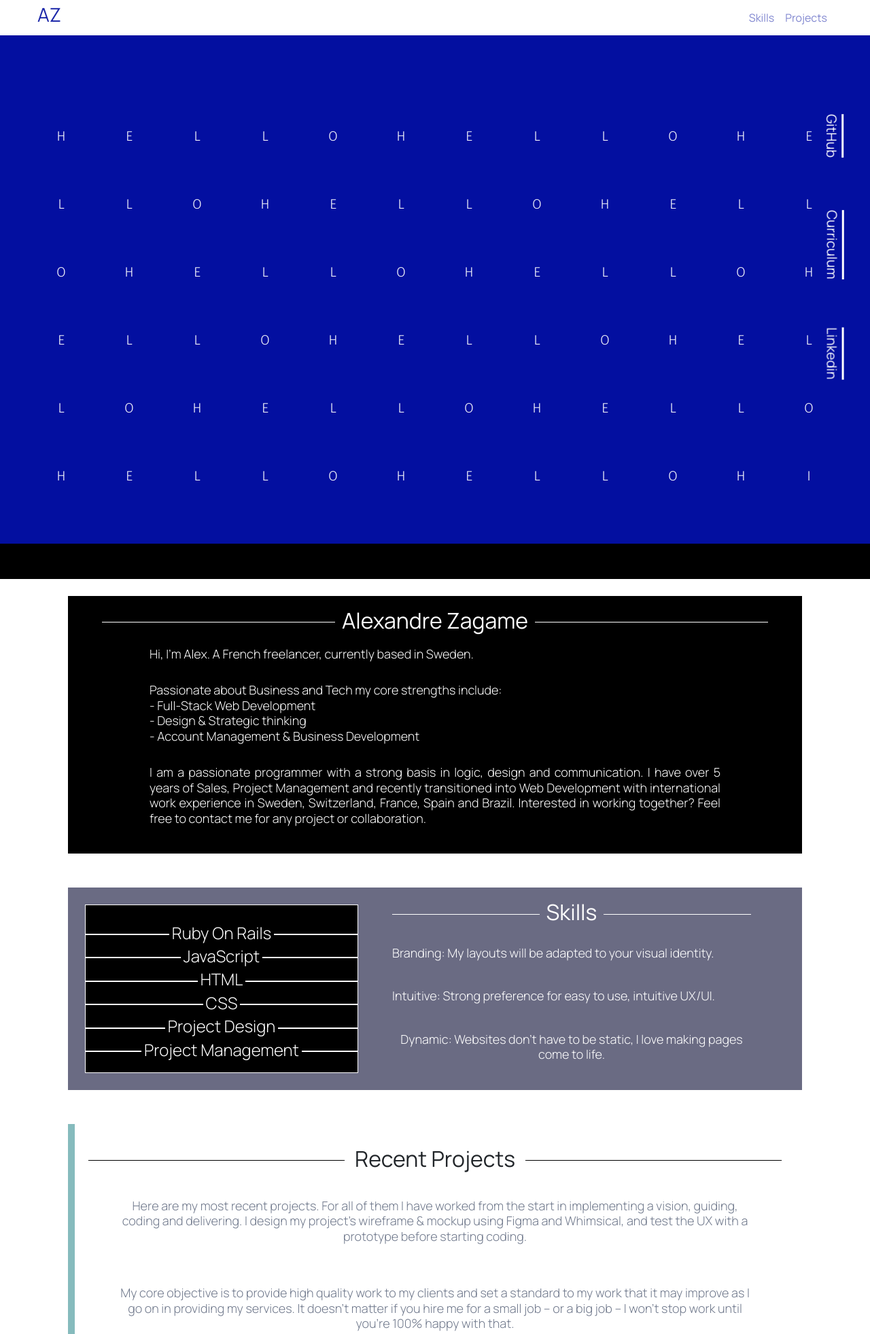
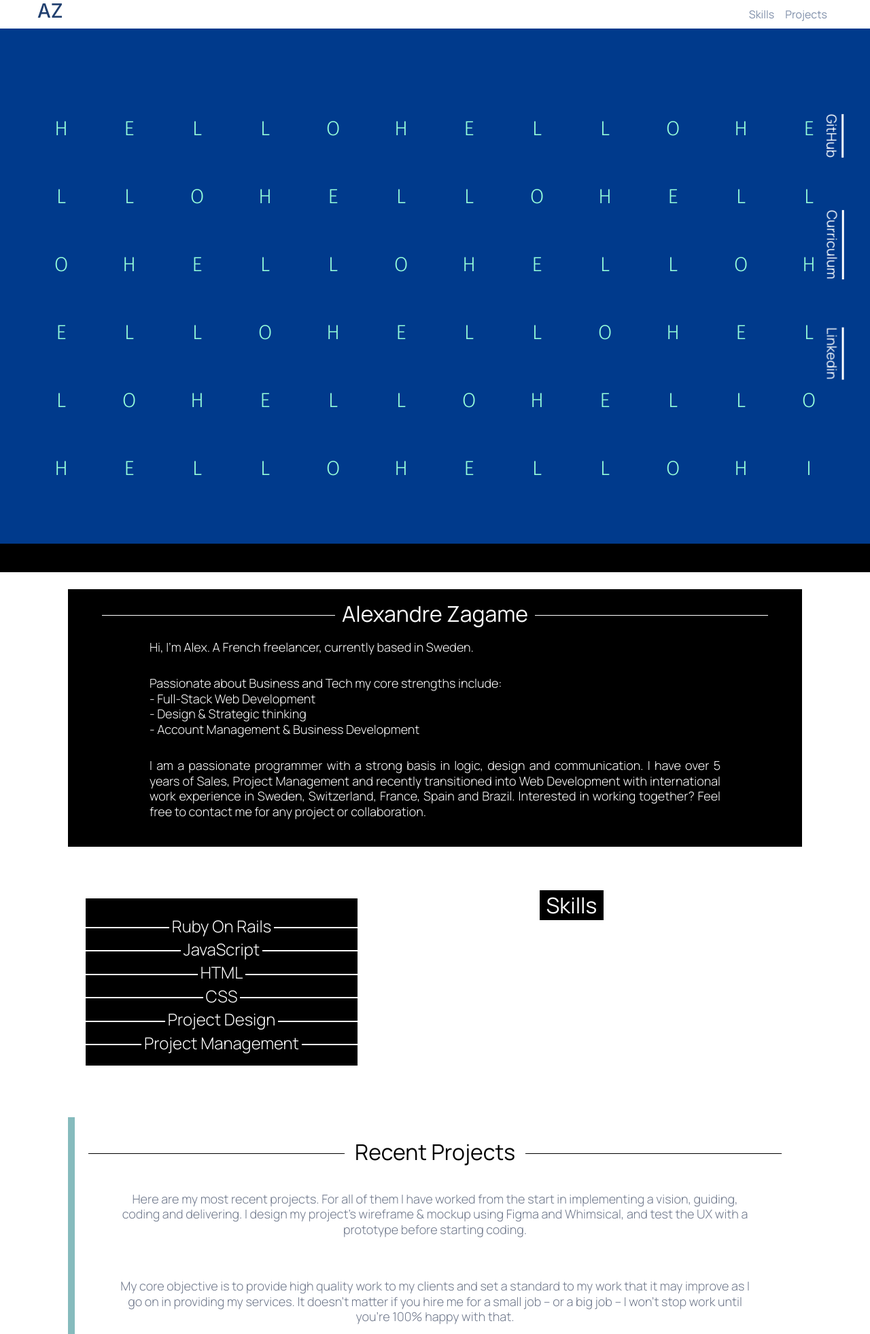
Before and after one commit to alexandrezagame/portfolio, a PHP site: page / in a window 1280 px wide. Shown: the top 1963 px of the page at 68% size. Run offline with PHP 8.4, Linux system fonts and the light colour scheme; some libraries are stand-ins or nearby versions; some web fonts are replaced.

Commit message:
changes in the portfolio

```diff
--- a/index.html
+++ b/index.html
@@ -24,17 +24,23 @@
     <script src="https://cdn.jsdelivr.net/npm/popper.js@1.16.0/dist/umd/popper.min.js" integrity="sha384-Q6E9RHvbIyZFJoft+2mJbHaEWldlvI9IOYy5n3zV9zzTtmI3UksdQRVvoxMfooAo" crossorigin="anonymous"></script>
     <script src="https://stackpath.bootstrapcdn.com/bootstrap/4.4.1/js/bootstrap.min.js" integrity="sha384-wfSDF2E50Y2D1uUdj0O3uMBJnjuUD4Ih7YwaYd1iqfktj0Uod8GCExl3Og8ifwB6" crossorigin="anonymous"></script>
 
+    <!-- Jquery -->
+    <script src="https://ajax.googleapis.com/ajax/libs/jquery/2.2.0/jquery.min.js"></script>
 
 </head>
 
 <body>
 <div class="wrapper">
+
+    <!-- background -->
+    <section class="background"></section>
+
     <!-- Navbar -->
     <div class="navbar-section">
         <div class="navbar navbar-expand-sm navbar-light navbar-lewagon">
-            <a class="navbar-brand" href="#">
+
                 <h3>AZ</h3>
-            </a>
+
           <button class="navbar-toggler" type="button" data-toggle="collapse" data-target="#navbarSupportedContent" aria-controls="navbarSupportedContent" aria-expanded="false" aria-label="Toggle navigation">
             <span class="navbar-toggler-icon"></span>
           </button>
@@ -58,7 +64,7 @@
         </div>
     </div>
 
-<!-- test -->
+<!-- magnifier section -->
 
 <section id="hi-magnifier">
 <section class="hi-there">
@@ -136,6 +142,27 @@
     <div class="hi-message">I</div>
 </section>
 </section>
+
+
+
+<!-- <div class="parallax">
+    <div class="box box-1">
+        1
+    </div>
+    <div class="box box-2">
+        2
+    </div>
+    <div class="box box-3">
+        3
+    </div>
+    <div class="box box-4">
+        4
+    </div>
+    <div class="box box-5">
+        5
+    </div>
+</div> -->
+
     <!-- banner -->
     <div class="banner-section">
         <section class="banner-text">
@@ -170,6 +197,9 @@
 
     <!-- Skills -->
 <section id="skills">
+
+
+<section class="content"></section>
     <div class="skills-section">
         <section class="banner-text-skills">
             <div class="skills-list">
@@ -181,7 +211,7 @@
                     <h4><span>Project Design</span></h4>
                     <h4><span>Project Management</span></h4>
                 </ul>
-                <section class="background"></section>
+            <section class="background"></section>
             </div>
             <div class="skills-text">
                 <h2><span>Skills</span></h2>
@@ -503,9 +533,6 @@
                 </code>
             </div>
         </div>
-        <!-- <div class="side-project two">
-            hi there
-        </div> -->
     </div>
 </section> -->
 
@@ -527,7 +554,7 @@
         </div>
     </div>
 
-    <!-- script -->
+<!-- magnifier script -->
 <script>
 
   document.addEventListener("mousemove", function(event) {
@@ -547,6 +574,7 @@
 
 </script>
 
+<!-- color changer script -->
 <script src="https://cdnjs.cloudflare.com/ajax/libs/chroma-js/2.1.0/chroma.min.js"></script>
 <script>
 const changer = document.querySelector("div.color-changer input");
@@ -565,16 +593,7 @@ changer.addEventListener("input", function() {
 })
 </script>
 
-<!-- <script>
-var myCustomScrollbar = document.querySelector('.my-custom-scrollbar');
-var ps = new PerfectScrollbar(myCustomScrollbar);
 
-var scrollbarY = myCustomScrollbar.querySelector('.ps__rail-y');
-
-myCustomScrollbar.onscroll = function () {
-  scrollbarY.style.cssText = `top: ${this.scrollTop}px!important; height: 400px; right: ${-this.scrollLeft}px`;
-}
-</script> -->
 
 
 </body>
--- a/style/components/background.css
+++ b/style/components/background.css
@@ -4,12 +4,9 @@ section.background {
 	left: 0;
 	width: 100%;
 	height: 100%;
-	background-color: #030FA0;
+	background-color: #001f54;
 	/*background-image: url('https://images.pexels.com/photos/8892/pexels-photo.jpg?auto=compress&cs=tinysrgb&dpr=2&h=750&w=1260');*/
-	/*-webkit-filter: blur(5px); /* Safari 6.0 - 9.0 */*/
-  	/*filter: blur(5px);*/
-  	/*-webkit-filter: grayscale(100%);*/
-  	/*filter: grayscale(100%);*/
+
 	background-size: cover;
 	background-position: center;
 	mix-blend-mode: screen;
--- a/style/components/magnifier.css
+++ b/style/components/magnifier.css
@@ -7,7 +7,7 @@
   text-align: center;
 
   background-color: black;
-  color: white;
+  color: #96FFCA;
 
   min-height: 100vh;
 
@@ -29,7 +29,7 @@ section.hi-there {
 
 div.hi-message {
   font-weight: 300;
-  transform: scale(0.2);
+  transform: scale(0.3);
   transition: transform 0.1s;
 }
 
--- /dev/null
+++ b/style/components/parallax.css
@@ -0,0 +1,36 @@
+    <!-- parallax test -->
+<section class="content"></section>
+<section class="parallax-container">
+  <div class="parallax" style="background: url(https://images.pexels.com/photos/956981/milky-way-starry-sky-night-sky-star-956981.jpeg?auto=compress&cs=tinysrgb&dpr=2&h=750&w=1260) center center / cover no-repeat;"></div>
+</section>
+
+.parallax {
+  position: absolute;
+  height: 350px !important;
+  /*margin-top: 300px;*/
+  width: 100%;
+  z-index: -1;
+}
+
+.content {
+  background: #fff;
+  /*height: 600px;*/
+}
+
+<script>
+    var parallaxElements = $('.parallax'),
+  parallaxQuantity = parallaxElements.length
+
+$(window).on('scroll', function() {
+  window.requestAnimationFrame(function() {
+    for (var i = 0; i < parallaxQuantity; i++) {
+      var currentElement = parallaxElements.eq(i)
+      var scrolled = $(window).scrollTop()
+
+      currentElement.css({
+        transform: 'translate3d(0,' + scrolled * -0.3 + 'px, 0)',
+      })
+    }
+  })
+})
+</script>
--- a/style/components/photosection.css
+++ b/style/components/photosection.css
@@ -42,7 +42,7 @@
 
 #about a:hover:after {
   width: 100%;
-  background: #4CB5AE;
+  background: #96FFCA;
 }
 
 
--- a/style/components/skills.css
+++ b/style/components/skills.css
@@ -70,7 +70,7 @@
 section.banner-text-skills {
 	border: 0px solid #000000;
 	padding: 25px;
-	background-color: #6a6b83;
+	/*background-color: #6a6b83;*/
 	display: flex;
   flex-direction: row;
   border-top: 0;
@@ -108,7 +108,7 @@ span {
 }
 
 .skills-text h2 span {
-    background:#6a6b83;
+    background: black;
     padding:0 10px;
     color: white;
 }
--- a/style/index.css
+++ b/style/index.css
@@ -11,6 +11,7 @@
 @import "components/color-changer.css";
 @import "components/side-project.css";
 @import "components/scrollbar.css";
+@import "components/parallax.css";
 @import "https://fonts.googleapis.com/css?family=Poppins:300,400,500,600,700";
 
 
@@ -36,6 +37,7 @@ h2 {
 	font-family: 'Manrope', sans-serif;
    	font-weight: 400;
    	line-height: 0.1em;
+   	color: black;
 }
 
 h4 {
```
